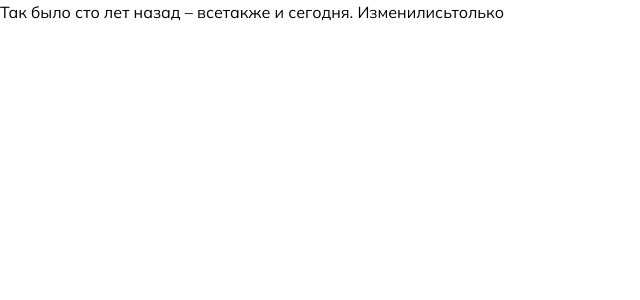
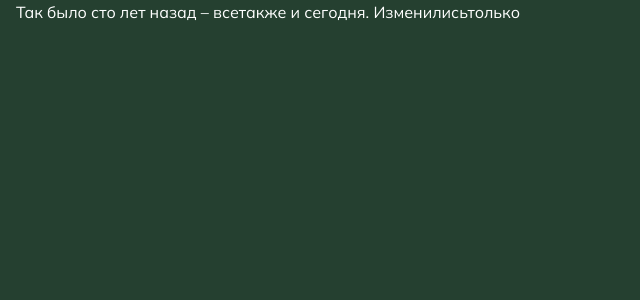
Before and after one commit to KirillUnited/beautymyway-app, a Next.js app: page / in a window 1280 px wide. Shown: the top 300 px of the page, without its empty margins (0-640 px from the left). Built offline with nearby package versions, Linux system fonts and the light colour scheme.

Commit message:
Setup tailwind

```diff
--- a/src/app/layout.tsx
+++ b/src/app/layout.tsx
@@ -3,7 +3,7 @@ import './globals.css'
 import { mulish } from './fonts';
 
 export const metadata: Metadata = {
-	title: 'Dr.Dudikova Clinic теперь и в Барселоне!',
+	title: 'Артур Сугако теперь и в Барселоне!',
 	description: 'Красота – это свобода! Так было сто лет назад – все также и сегодня. Изменились только технологии.',
 }
 
@@ -15,9 +15,15 @@ export default function RootLayout({
 	return (
 		<html
 			lang="en"
-			className={`${mulish.variable} font-mulish`}
+			className={`${mulish.variable} font-mulish text-primary bg-foreground`}
 		>
-			<body>{children}</body>
+			<body>
+				<div className='wrapper flex flex-col min-h-screen'>
+					<main className="content flex-1">
+						{children}
+					</main>
+				</div>
+			</body>
 		</html>
 	)
 }
--- a/src/app/page.tsx
+++ b/src/app/page.tsx
@@ -1,9 +1,9 @@
 import Image from 'next/image'
 
 export default function Home() {
-  return (
-    <main>
-      <h1>Так было сто лет назад – всетакже и сегодня. Изменилисьтолько </h1>
-    </main>
-  )
+	return (
+		<section className={`container`}>
+			<h1>Так было сто лет назад – всетакже и сегодня. Изменилисьтолько </h1>
+		</section>
+	)
 }
--- a/tailwind.config.ts
+++ b/tailwind.config.ts
@@ -7,15 +7,20 @@ const config: Config = {
     './src/app/**/*.{js,ts,jsx,tsx,mdx}',
   ],
   theme: {
+    container: {
+      center: true,
+      padding: '1rem',
+    },
     extend: {
       fontFamily: {
         mulish: ['var(--font-mulish)']
       },
-      backgroundImage: {
-        'gradient-radial': 'radial-gradient(var(--tw-gradient-stops))',
-        'gradient-conic':
-          'conic-gradient(from 180deg at 50% 50%, var(--tw-gradient-stops))',
-      },
+      colors: {
+        foreground: '#254030',
+        primary: '#fff',
+        secondary: '#C4C4C4',
+        primaryInvert: '#000'
+      }
     },
   },
   plugins: [],
```
